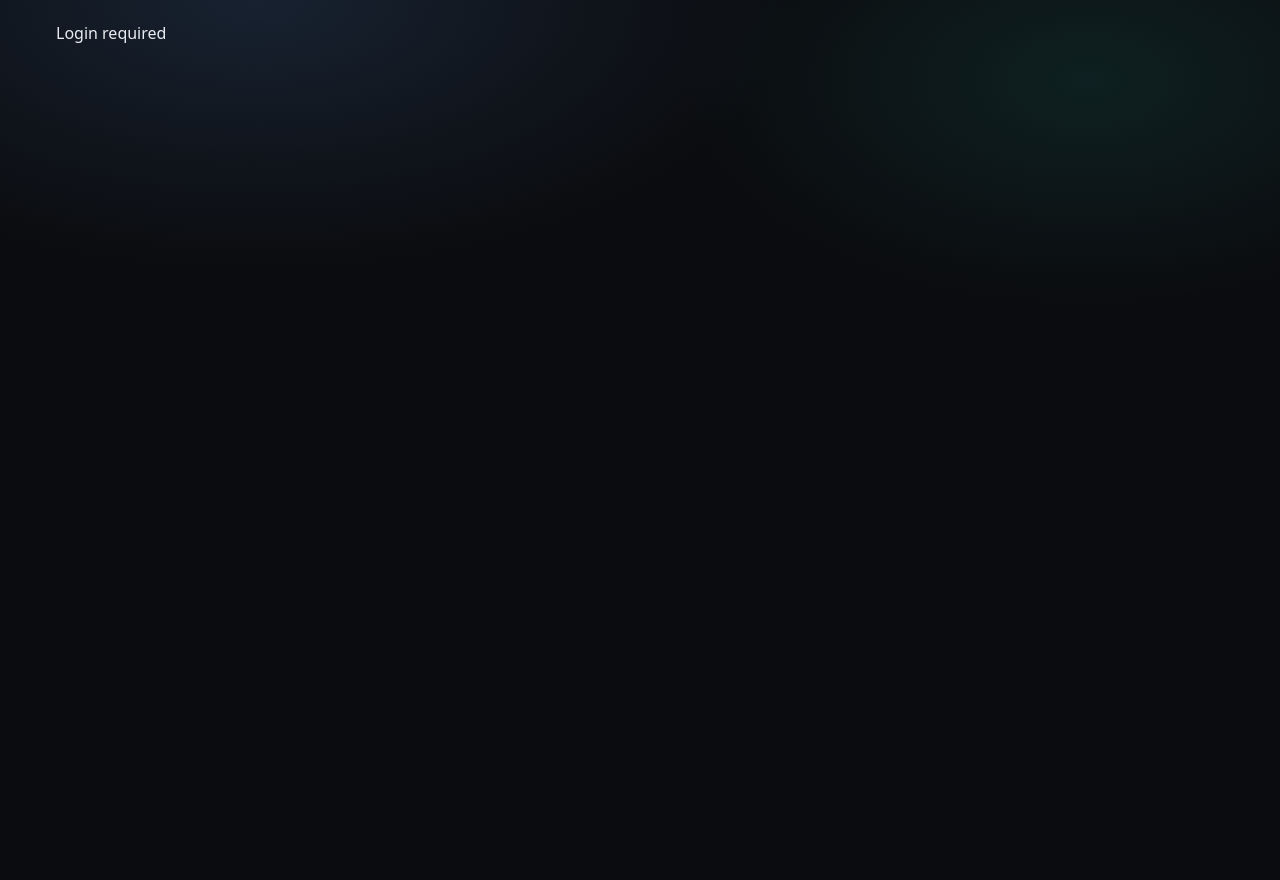
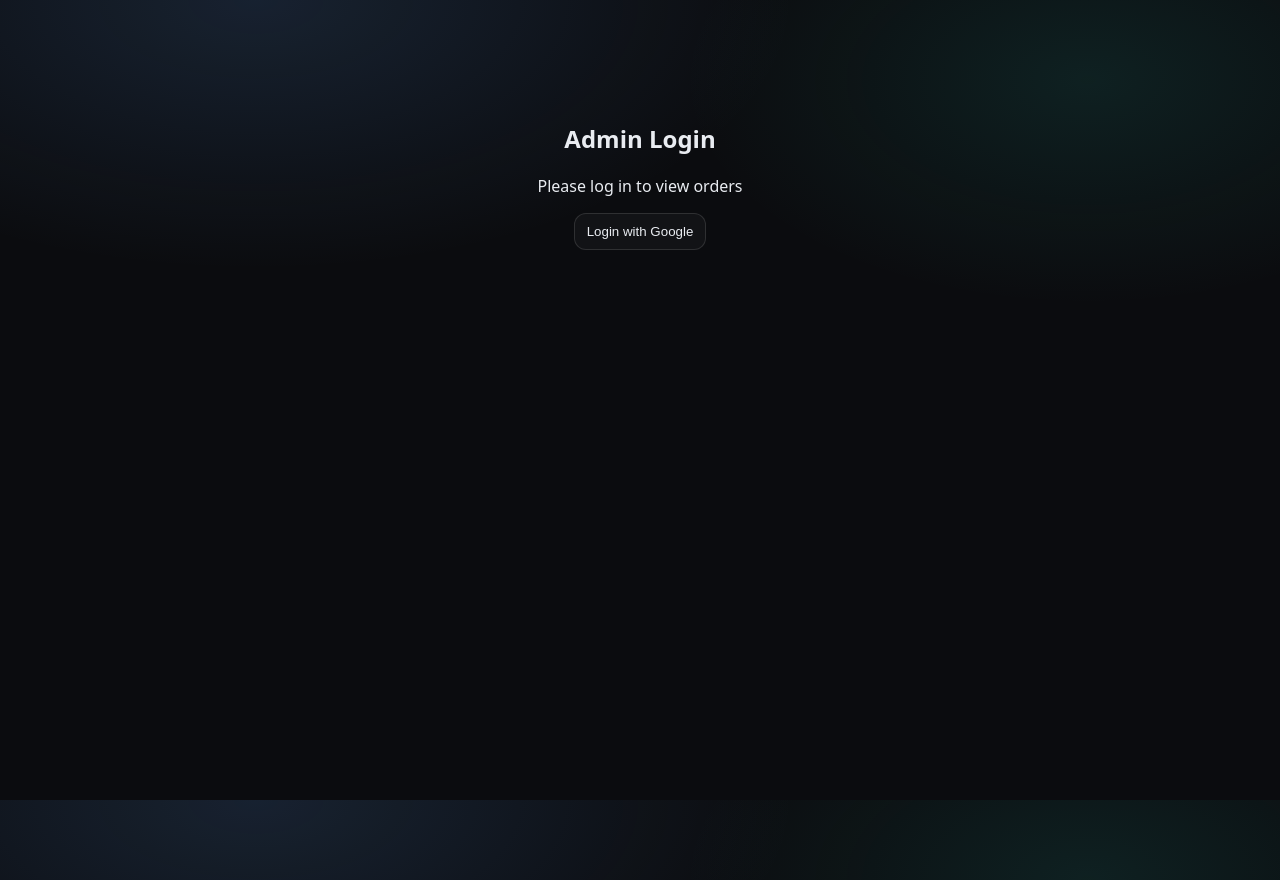
Before and after one commit to Saideep-123/Admin_Dashboard, a Next.js app: page / in a window 1280 px wide. Before the commit the page ends 800 px from the top, so only its background shows below. Built offline with nearby package versions, Linux system fonts and the light colour scheme.

Commit message:
Update page.js

```diff
--- a/app/page.js
+++ b/app/page.js
@@ -102,7 +102,25 @@ export default function Page() {
     alert("✅ Notifications enabled on this device");
   };
 
-  if (!session) return <div className="page">Login required</div>;
+  if (!session) {
+  return (
+    <main className="page" style={{ textAlign: "center", marginTop: 80 }}>
+      <h2>Admin Login</h2>
+      <p>Please log in to view orders</p>
+
+      <button
+        className="btn"
+        onClick={() => supabase.auth.signInWithOAuth({
+          provider: "google",
+          options: { redirectTo: window.location.origin }
+        })}
+      >
+        Login with Google
+      </button>
+    </main>
+  );
+}
+
 
   return (
     <main className="page">
```
